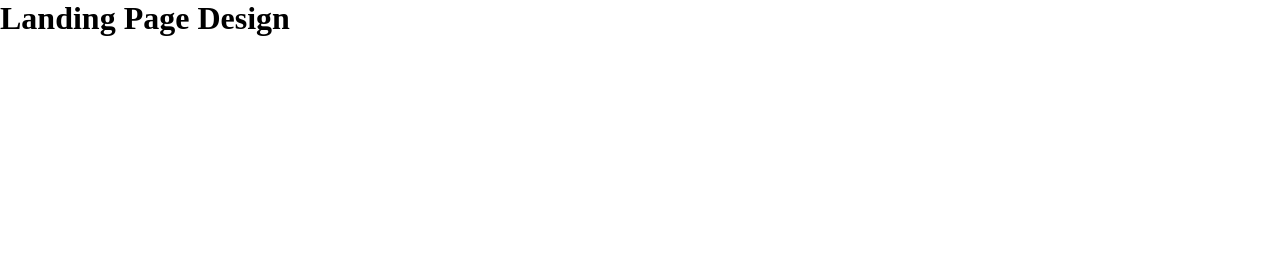
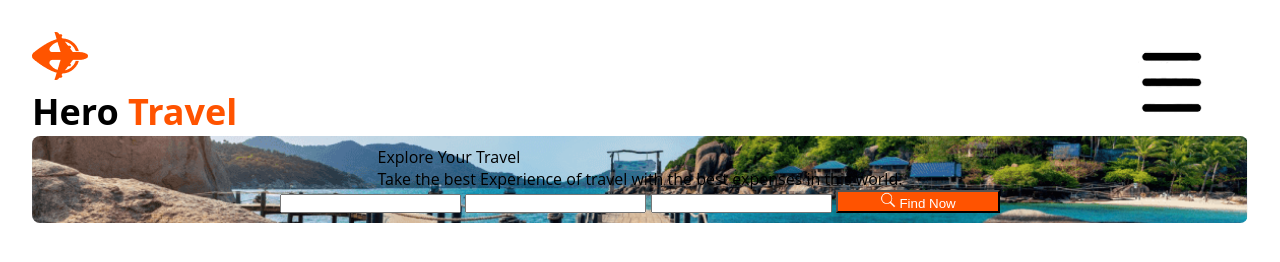
Before and after one commit to AlaminIbneFaruk/Hero-Travel-main, a plain HTML site: page index.html in a window 1280 px wide. Drawn offline with Linux system fonts and the light colour scheme.

Commit message:
first update

```diff
--- a/CSS/style.css
+++ b/CSS/style.css
@@ -3,7 +3,52 @@
   padding:0;
   box-sizing: border-box;
 }
+:root{
+  --primary-color:#FF5300;
+}
 html, body{
+  font-family: 'Open Sans' , sans-serif;
   width:100%;
   height:100%;
+  padding: 1em;
 }
+img{
+  /* width:100%; */
+}
+.flex{
+  display: flex;
+  justify-content: space-between;
+  align-items: center;
+}
+.flex-column{
+  flex-direction:column;
+}
+
+.logo{
+  max-width: 300px;
+  font-size: 1.5rem;
+  gap:10px;
+}
+.orange{
+  color: var(--primary-color);
+}
+.hamburger{
+  width:60%;
+}
+.hero{
+  background: url('../Images/Group13.png');
+  background-repeat: no-repeat;
+  /* min-height: max-content; */
+  background-size:cover;
+  background-position: center;
+  border-radius: 8px;
+  padding: .625em;
+}
+.btn{
+  background-color: var(--primary-color);
+  color: white;
+}
+.btn > img{
+  width:10%;
+  max-height:fit-content;
+}
--- a/index.html
+++ b/index.html
@@ -7,6 +7,41 @@
   <link rel="stylesheet" href="CSS/style.css">
 </head>
 <body>
-  <h1>Landing Page Design</h1>
+  <div class="wrapper">
+    <header class="header">
+      <nav class="navbar flex">
+        <div class="logo">
+          <img src="Images/Group 40071 (2).png" alt="logo of hero travel">
+          <h1 class="brand">Hero <span class="orange">Travel</span></h1>
+        </div>
+        <div class="ham-burg">
+          <img class="hamburger"src="Images/hamicon.png" alt="">
+        </div>
+      </nav>
+      <section class="hero flex flex-column">
+        <div class="hero-content">
+          <div class="hero-title">Explore Your Travel</div>
+          <div class="hero-desc">
+            Take the best Experience of travel with the best expenses in this world.
+          </div>
+        </div>
+        <div class="hero-form">
+          <input type="text">
+          <input type="text">
+          <input type="text">
+          <button href="" class="btn">
+            <img src="Images/icons8-search-100.png" alt="search">
+            Find Now
+          </button>
+        </div>
+      </section>
+    </header>
+    <main class="main">
+
+    </main>
+    <footer class="foot">
+
+    </footer>
+  </div>
 </body>
 </html>
```
Also changed, not shown: Images/Group13.png (renamed from Images/Group 13 (1) (1).png), Images/hamicon.png (added), Images/icons8-search-100 - Copy.png (added), Images/icons8-search-100.png (added), Images/icons8-search-50.png (added).
